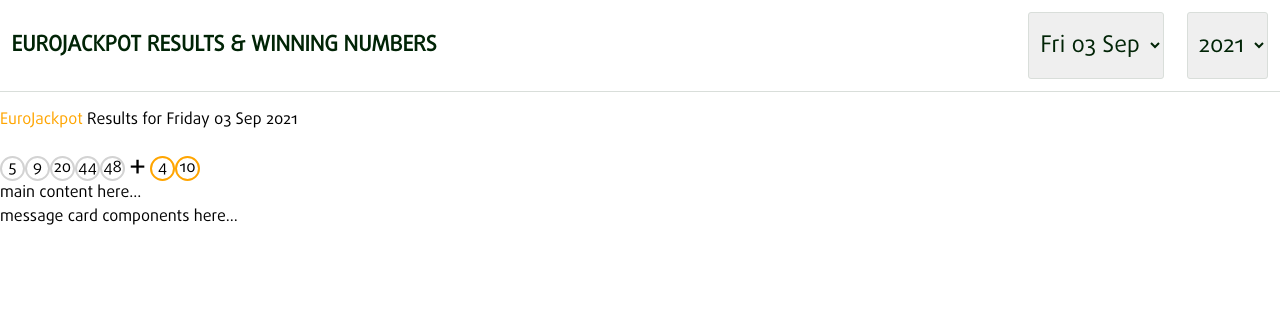
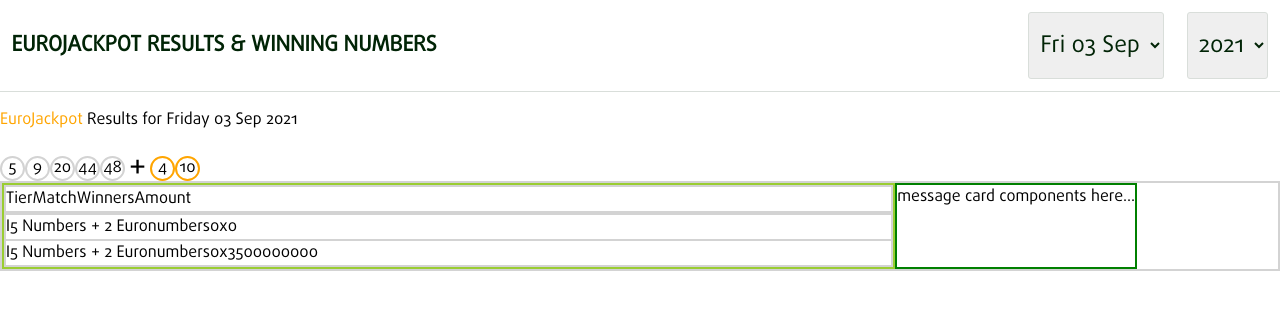
Before and after one commit to mihailgaberov/eurojackpot, a React (Create React App) app: page / in a window 1280 px wide. Shown: the top 310 px of the page. Built offline with nearby package versions, Linux system fonts and the light colour scheme.

Commit message:
:construction-worker: Building main content components.

```diff
--- a/src/App.tsx
+++ b/src/App.tsx
@@ -1,8 +1,11 @@
 import React from 'react';
+
 import GlobalStyle from "./styles/global";
 import Header from "./components/Header";
 import TitleRow from "./components/TitleRow";
 import Numbers from "./components/Numbers";
+import OddsRow from "./components/OddsRow";
+import { MainContainer, MessageCardsContainer, OddsContainer } from "./styles/main";
 
 function App() {
   return (
@@ -16,9 +19,28 @@
         20,
         44,
         48
-      ]} euroNumbers={[4, 10]} />
-      <article>main content here...</article>
-      <aside>message card components here...</aside>
+      ]} euroNumbers={[ 4, 10 ]} />
+      <MainContainer>
+        <OddsContainer>
+          <OddsRow tier={'Tier'} match={'Match'} winners={'Winners'} amount={'Amount'} />
+          {Object.values({
+            "rank0": {
+              "winners": 0,
+              "specialPrize": 0,
+              "prize": 0
+            },
+            "rank1": {
+              "winners": 0,
+              "specialPrize": 0,
+              "prize": 3500000000
+            }
+          }).map((odd, idx) => {
+            return <OddsRow key={idx} tier={'I'} match={'5 Numbers + 2 Euronumbers'} winners={'0x'}
+                            amount={odd.prize.toString()} />
+          })}
+        </OddsContainer>
+        <MessageCardsContainer>message card components here...</MessageCardsContainer>
+      </MainContainer>
     </>
   );
 }
--- /dev/null
+++ b/src/components/OddsRow/index.tsx
@@ -0,0 +1,22 @@
+import React, { FunctionComponent } from 'react';
+import { Container } from "./styles";
+
+interface OddsRowProps {
+  tier: string;
+  match: string;
+  winners: string;
+  amount: string;
+}
+
+const OddsRow: FunctionComponent<OddsRowProps> = ({ tier, match, winners, amount }) => {
+  return (
+    <Container>
+      <div>{tier}</div>
+      <div>{match}</div>
+      <div>{winners}</div>
+      <div>{amount}</div>
+    </Container>
+  );
+};
+
+export default OddsRow;
--- /dev/null
+++ b/src/components/OddsRow/styles.tsx
@@ -0,0 +1,10 @@
+import styled from "styled-components";
+
+export const Container = styled.div`
+  display: flex;
+  border: 2px solid lightgray;
+
+  &:last-child {
+    border-top: none;
+  }
+`
--- /dev/null
+++ b/src/styles/main.tsx
@@ -0,0 +1,15 @@
+import styled from "styled-components";
+
+export const MainContainer = styled.div`
+  display: flex;
+  border: 2px solid lightgray;
+`
+export const OddsContainer = styled.article`
+  border: 2px solid yellowgreen;
+  width: 70%;
+`
+
+export const MessageCardsContainer = styled.aside`
+  display: flex;
+  border: 2px solid green;
+`
```
